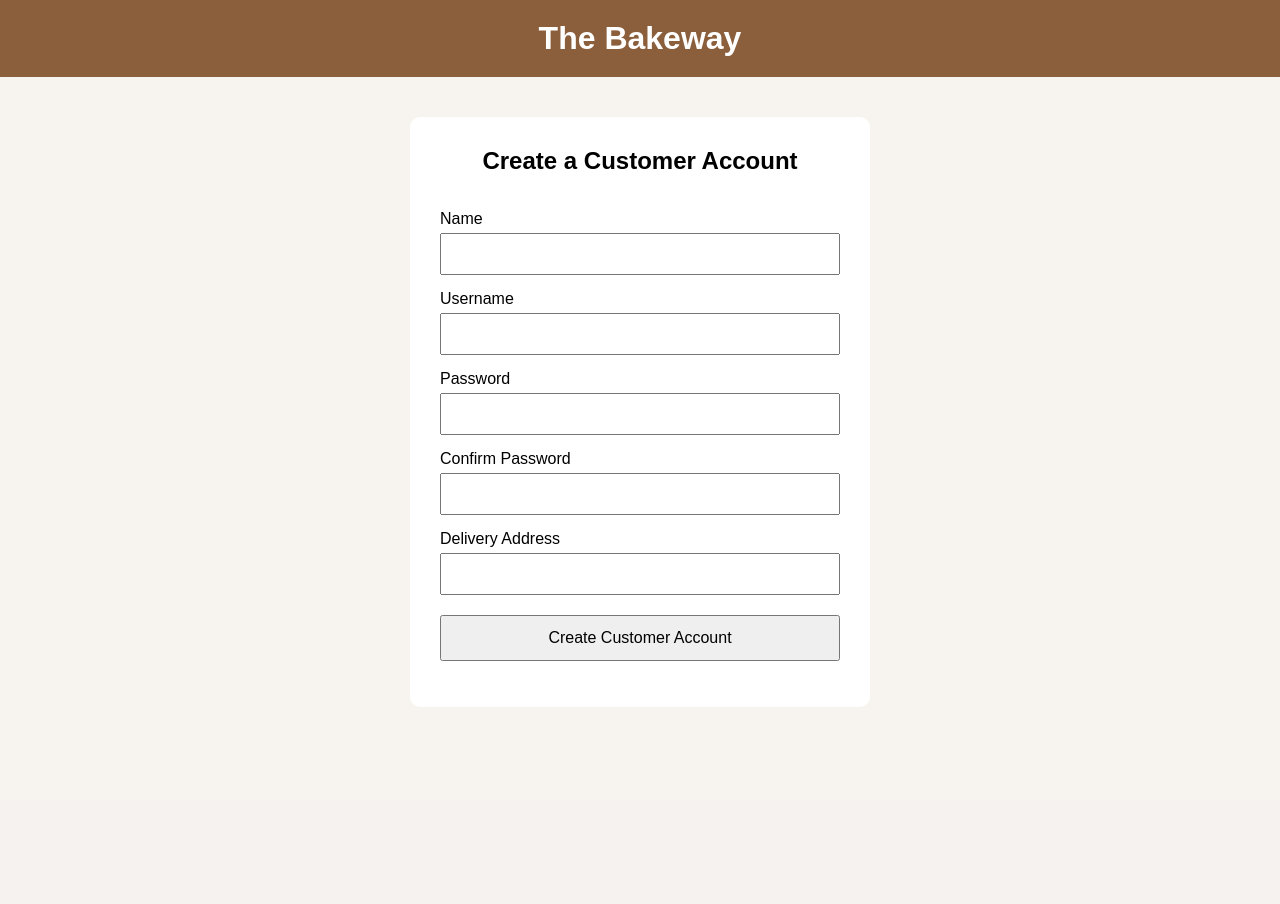
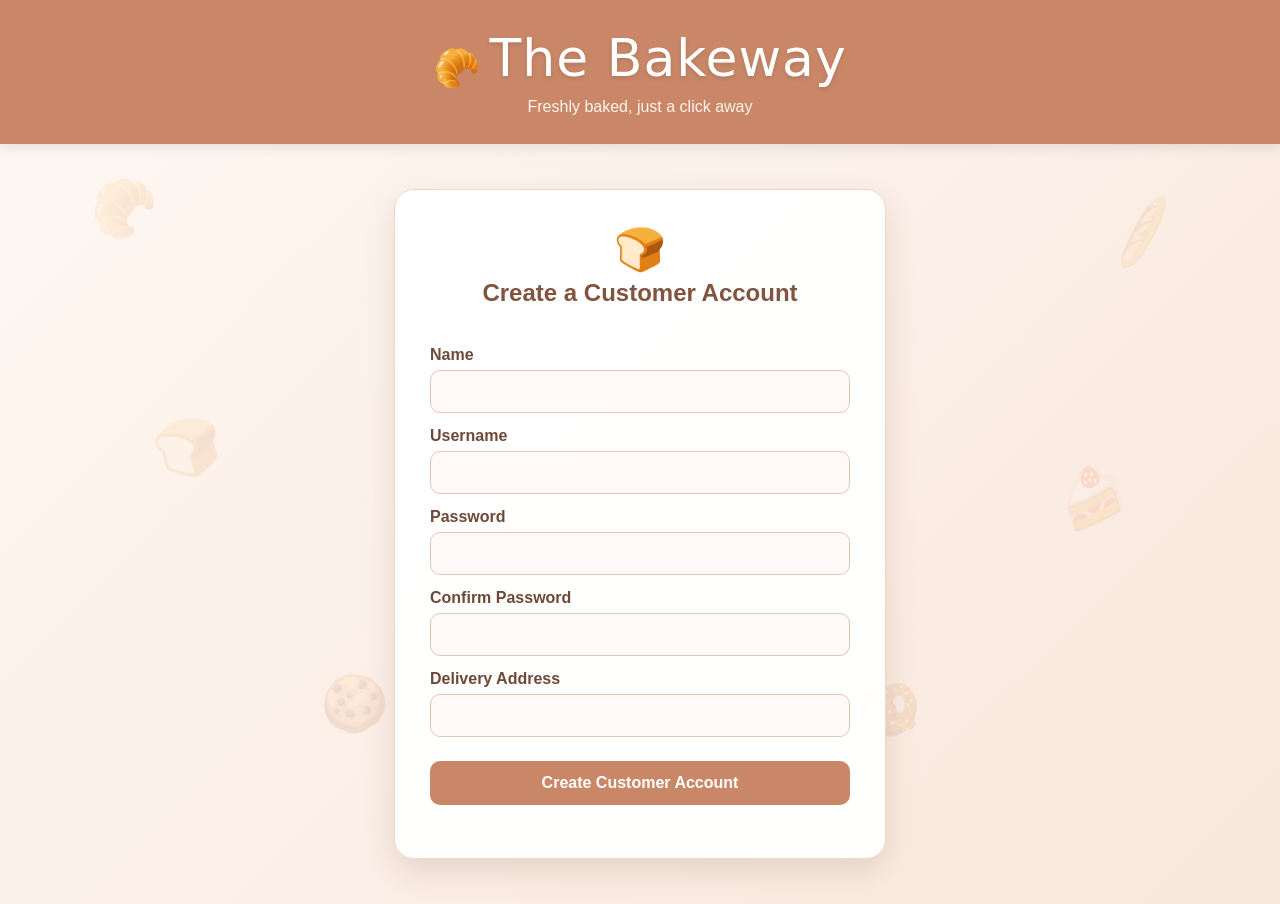
Before and after one commit to wiamekotbi/Commit-Crew-HI, a Spring Boot app: page /registration.html in a window 1280 px wide. Before the commit the page ends 707 px from the top, so only its background shows below. Run offline with Spring Boot 4, Linux system fonts and the light colour scheme.

Commit message:
#7 - ~ Improved registration page styling

```diff
--- a/TheBakeway/backend/src/main/resources/static/css/style.css
+++ b/TheBakeway/backend/src/main/resources/static/css/style.css
@@ -1,13 +1,18 @@
 body {
     margin: 0;
     font-family: Arial, sans-serif;
-    background-color: #f7f3ee;
+    background: linear-gradient(135deg, #fff8f3, #f8e7dc);
+    color: #5f4032;
+    min-height: 100vh;
+    position: relative;
+    overflow-x: hidden;
 }
 
 header {
-    background-color: #8b5e3c;
-    padding: 20px;
+    background-color: #c98768;
+    padding: 28px 20px;
     text-align: center;
+    box-shadow: 0 3px 12px rgba(0, 0, 0, 0.1);
 }
 
 header h1 {
@@ -15,23 +20,54 @@ header h1 {
     color: white;
 }
 
+.brand-name {
+    font-family: "Brush Script MT", "Segoe Script", cursive;
+    font-size: 52px;
+    font-weight: normal;
+    letter-spacing: 1px;
+    text-shadow: 0 2px 4px rgba(0, 0, 0, 0.12);
+}
+
+.brand-icon {
+    font-size: 38px;
+    vertical-align: middle;
+}
+
+header p {
+    margin: 8px 0 0;
+    color: #fff4ed;
+    font-size: 16px;
+}
+
 main {
     display: flex;
     justify-content: center;
-    padding: 40px 20px;
+    padding: 45px 20px;
+    position: relative;
+    z-index: 2;
 }
 
 .registration-card {
-    background-color: white;
-    padding: 30px;
-    border-radius: 10px;
+    background-color: rgba(255, 255, 255, 0.96);
+    padding: 35px;
+    border-radius: 20px;
     width: 100%;
-    max-width: 400px;
+    max-width: 420px;
+    box-shadow: 0 12px 30px rgba(105, 70, 50, 0.15);
+    border: 1px solid #f0d6c6;
+}
+
+.card-icon {
+    text-align: center;
+    font-size: 42px;
+    margin-bottom: 5px;
 }
 
 .registration-card h2 {
     text-align: center;
-    margin-top: 0;
+    margin-top: 5px;
+    margin-bottom: 25px;
+    color: #80543f;
 }
 
 form {
@@ -40,23 +76,87 @@ form {
 }
 
 label {
-    margin-top: 15px;
-    margin-bottom: 5px;
+    margin-top: 14px;
+    margin-bottom: 6px;
+    font-weight: bold;
+    color: #6e4938;
 }
 
 input {
-    padding: 10px;
-    font-size: 16px;
+    padding: 12px;
+    font-size: 15px;
+    border: 1px solid #e4c5b3;
+    border-radius: 10px;
+    background-color: #fffaf7;
+}
+
+input:focus {
+    outline: none;
+    border-color: #c98768;
+    box-shadow: 0 0 0 3px rgba(201, 135, 104, 0.15);
 }
 
 button {
-    margin-top: 20px;
-    padding: 12px;
+    margin-top: 24px;
+    padding: 13px;
     font-size: 16px;
+    border: none;
+    border-radius: 10px;
+    background-color: #c98768;
+    color: white;
+    font-weight: bold;
     cursor: pointer;
 }
 
+button:hover {
+    background-color: #b67558;
+}
+
 #message {
-    margin-top: 15px;
+    margin-top: 18px;
     text-align: center;
+    color: #80543f;
+    font-weight: bold;
 }
+
+.bakery-background .icon {
+    position: fixed;
+    font-size: 55px;
+    opacity: 0.12;
+    z-index: 1;
+    transform: rotate(-15deg);
+}
+
+.icon1 {
+    top: 22%;
+    left: 7%;
+}
+
+.icon2 {
+    top: 52%;
+    left: 12%;
+    transform: rotate(15deg);
+}
+
+.icon3 {
+    bottom: 8%;
+    left: 25%;
+}
+
+.icon4 {
+    top: 25%;
+    right: 8%;
+    transform: rotate(20deg);
+}
+
+.icon5 {
+    top: 58%;
+    right: 12%;
+    transform: rotate(-10deg);
+}
+
+.icon6 {
+    bottom: 7%;
+    right: 28%;
+    transform: rotate(15deg);
+}
--- a/TheBakeway/backend/src/main/resources/static/js/registration.js
+++ b/TheBakeway/backend/src/main/resources/static/js/registration.js
@@ -23,7 +23,7 @@ form.addEventListener("submit", async function (event) {
     const result = await response.json();
 
     if (response.ok) {
-        message.textContent = "Account created successfully. ID: " + result.accountId;
+        message.textContent = "Account created successfully. ";
         form.reset();
     } else {
         message.textContent = result.error;
--- a/TheBakeway/backend/src/main/resources/static/registration.html
+++ b/TheBakeway/backend/src/main/resources/static/registration.html
@@ -8,12 +8,24 @@
 </head>
 <body>
 
+    <div class="bakery-background">
+        <span class="icon icon1">🥐</span>
+        <span class="icon icon2">🍞</span>
+        <span class="icon icon3">🍪</span>
+        <span class="icon icon4">🥖</span>
+        <span class="icon icon5">🍰</span>
+        <span class="icon icon6">🥨</span>
+    </div>
+
     <header>
-        <h1>The Bakeway</h1>
+        <h1><span class="brand-icon">🥐</span> <span class="brand-name">The Bakeway</span></h1>
+        <p>Freshly baked, just a click away</p>
     </header>
 
     <main>
         <div class="registration-card">
+            <div class="card-icon">🍞</div>
+
             <h2>Create a Customer Account</h2>
 
             <form id="registrationForm">
```
